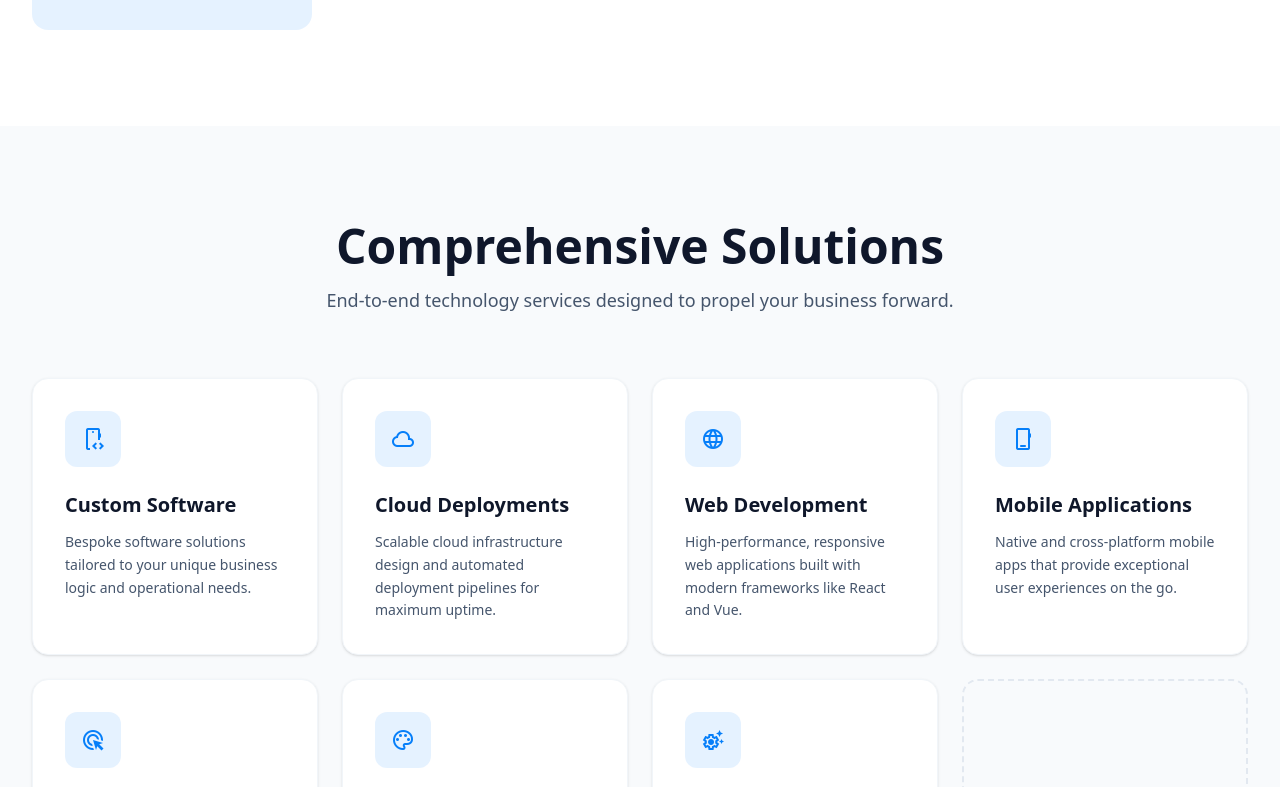
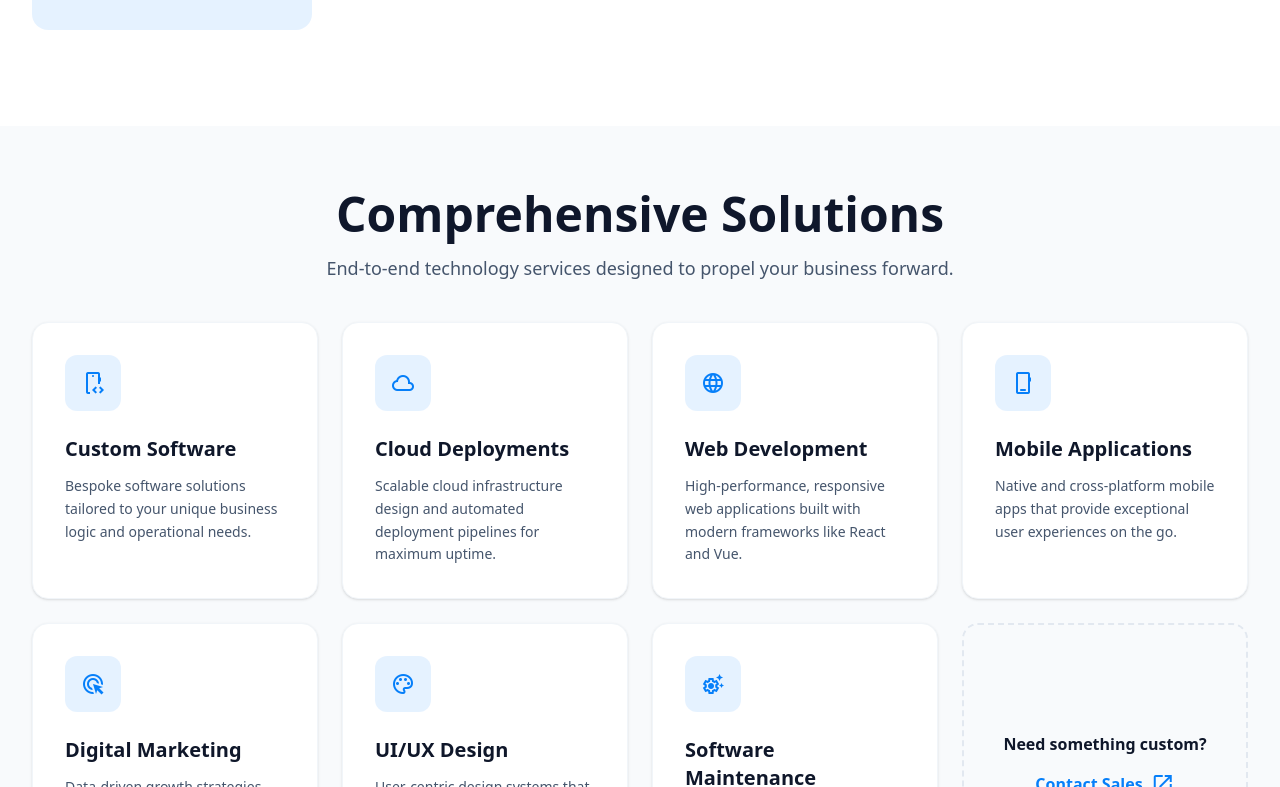
Before and after one commit to UnlimitedCollection/ZettaBSite, a Next.js app: page / in a window 1280 px wide. Shown: the part 1553-2340 px from the top of the page. Built offline with nearby package versions, Linux system fonts and the light colour scheme.

Commit message:
style(homepage): reduce vertical spacing around partner logos and comprehensive solutions

```diff
--- a/src/app/page.tsx
+++ b/src/app/page.tsx
@@ -187,9 +187,9 @@ export default function HomePage() {
       </section>
 
       {/* Services Grid */}
-      <section className="py-24 bg-slate-50">
+      <section className="py-16 bg-slate-50">
         <div className="max-w-7xl mx-auto px-4 sm:px-6 lg:px-8">
-          <div className="text-center mb-16">
+          <div className="text-center mb-10">
             <h2 className="text-4xl lg:text-5xl font-black text-slate-900 mb-4">Comprehensive Solutions</h2>
             <p className="text-slate-600 max-w-2xl mx-auto text-lg">
               End-to-end technology services designed to propel your business forward.
@@ -528,9 +528,9 @@ export default function HomePage() {
       </section>
 
       {/* Logo Cloud / Partners */}
-      <section className="py-16 border-y border-slate-100">
+      <section className="py-10 border-y border-slate-100">
         <div className="max-w-7xl mx-auto px-4 sm:px-6 lg:px-8">
-          <p className="text-center text-slate-500 font-semibold uppercase tracking-widest text-xs mb-10">Strategic Technology Partners</p>
+          <p className="text-center text-slate-500 font-semibold uppercase tracking-widest text-xs mb-6">Strategic Technology Partners</p>
           <div className="flex flex-wrap justify-center items-center gap-6 sm:gap-10 md:gap-16 lg:gap-32 transition-all">
             {/* AWS */}
             <svg role="img" viewBox="0 0 24 24" className="w-10 sm:w-12 md:w-16 lg:w-20 h-auto" fill="#FF9900" xmlns="http://www.w3.org/2000/svg">
```
